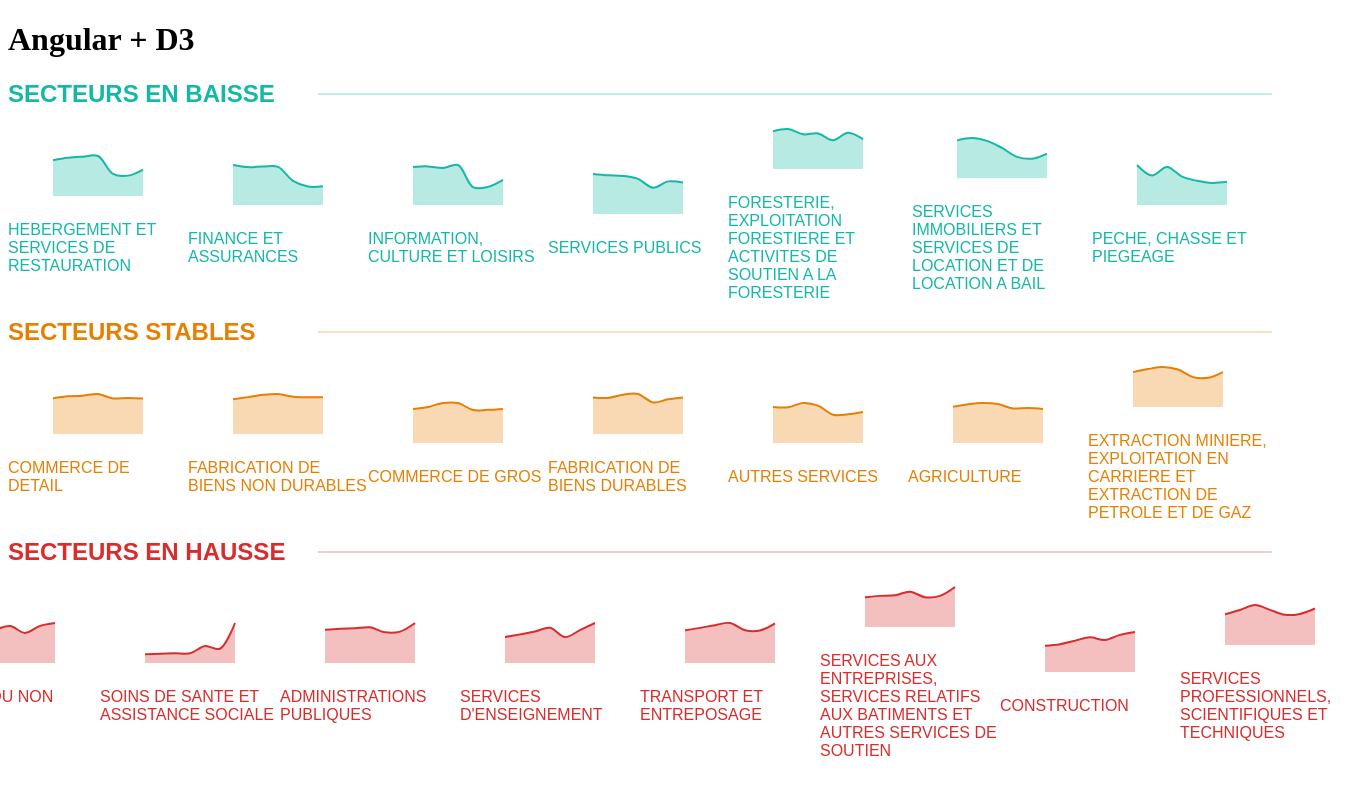
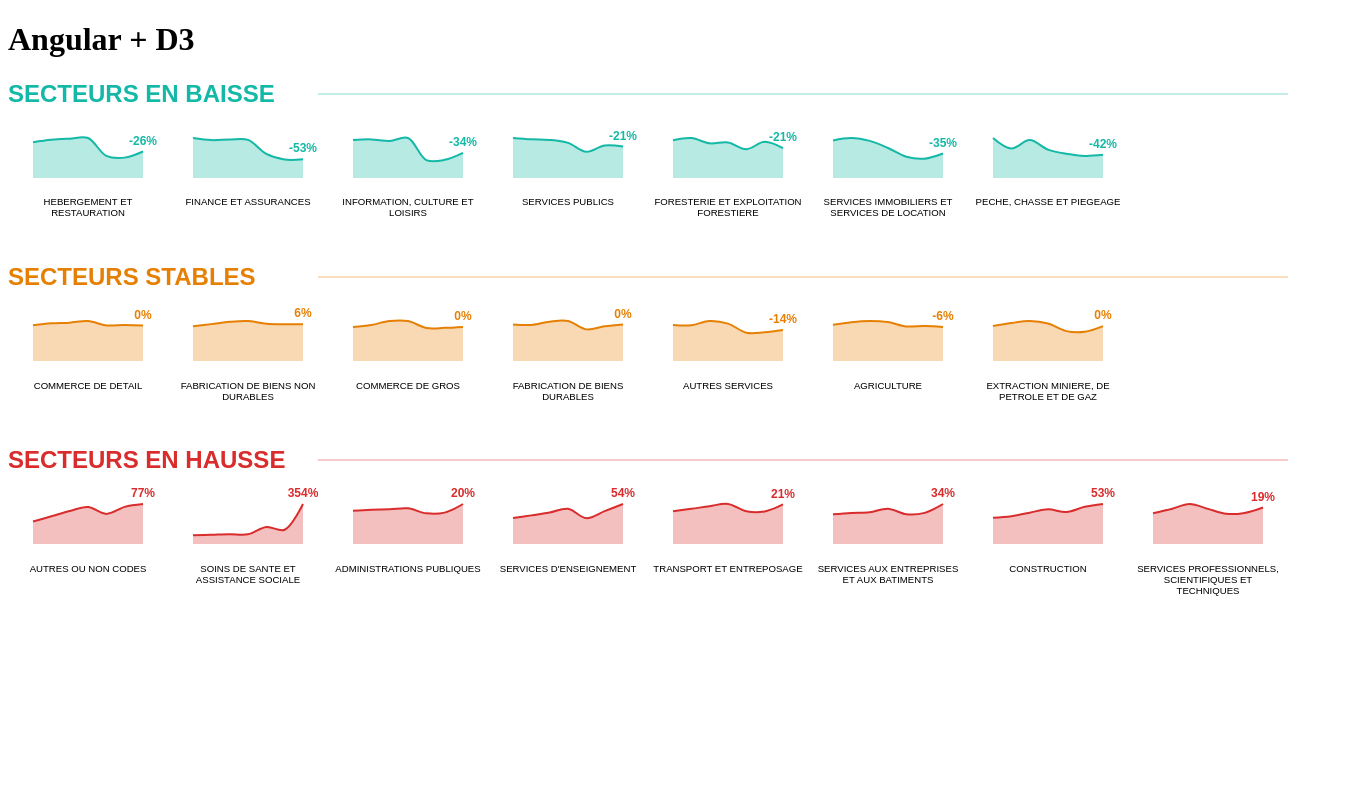
Before and after one commit to ThierryBC-24/ThierryBC-24.github.io, an Angular app in the folder INF8808/: page / in a window 1280 px wide. Shown: the top 794 px of the page, 1360 px wide, since content can reach past the window. Built offline with nearby package versions, Linux system fonts and the light colour scheme.

Commit message:
finished chart (manque tooltip)

```diff
--- a/INF8808/src/app/area-chart-container/area-chart-container.component.html
+++ b/INF8808/src/app/area-chart-container/area-chart-container.component.html
@@ -1,3 +1,4 @@
+<div class="area-graph">
   <div class="baisse">
     <div class="title">
       <h2>SECTEURS EN BAISSE</h2>
@@ -54,3 +55,4 @@
       ></app-area-chart>
     </div>
   </div>
+</div>
--- a/INF8808/src/app/area-chart-container/area-chart-container.component.scss
+++ b/INF8808/src/app/area-chart-container/area-chart-container.component.scss
@@ -1,7 +1,9 @@
 .container {
   display: flex;
-  align-items: center;
-  justify-content: center;
+  align-items: start;
+  justify-content: start;
+  margin-top: 20px;
+  margin-bottom: 30px;
 }
 
 * {
@@ -54,3 +56,8 @@ h2 {
   margin: 0;
   padding: 0;
 }
+
+.area-graph {
+  width: fit-content;
+  margin: auto;
+}
--- a/INF8808/src/app/area-chart/area-chart.component.html
+++ b/INF8808/src/app/area-chart/area-chart.component.html
@@ -1,2 +1,4 @@
-<figure [id]="'area-' + this.id"></figure>
-<p>{{ this.sector }}</p>
+<div class="container">
+  <figure [id]="'area-' + this.id"></figure>
+  <p class="sector">{{ shortenSectorName() }}</p>
+</div>
--- a/INF8808/src/app/area-chart/area-chart.component.scss
+++ b/INF8808/src/app/area-chart/area-chart.component.scss
@@ -0,0 +1,21 @@
+.sector {
+  text-align: center;
+  color: black;
+  font-size: 0.6rem;
+  width: 150px;
+}
+
+.container {
+  display: flex;
+  align-items: center;
+  justify-content: center;
+  flex-direction: column;
+  margin: 5px;
+}
+
+figure {
+  margin-block-start: 0em;
+  margin-block-end: 0em;
+  margin-inline-start: 0px;
+  margin-inline-end: 0px;
+}
--- a/INF8808/src/app/area-chart/area-chart.component.ts
+++ b/INF8808/src/app/area-chart/area-chart.component.ts
@@ -8,6 +8,7 @@ import {
   ViewChild,
 } from '@angular/core';
 import * as d3 from 'd3';
+import { sectorNameMapping } from 'src/constants';
 
 interface DataPoint {
   ANNEE: number;
@@ -28,7 +29,7 @@ export class AreaChartComponent implements AfterViewInit {
   maxY: number = 0;
   private svg: any;
   private margin = 5;
-  private width = 100 - this.margin * 2;
+  private width = 120 - this.margin * 2;
   private height = 50 - this.margin * 2;
   constructor() {}
 
@@ -38,12 +39,17 @@ export class AreaChartComponent implements AfterViewInit {
     this.drawPlot();
   }
 
+  shortenSectorName() {
+    return sectorNameMapping[this.sector] ?? this.sector;
+  }
+
   private createSvg(): void {
     this.svg = d3
       .select('figure#area-' + this.id)
       .append('svg')
       .attr('width', this.width + this.margin * 2)
       .attr('height', this.height + this.margin * 2)
+      .style('overflow', 'visible')
       .append('g')
       .attr('transform', 'translate(' + this.margin + ',' + this.margin + ')');
   }
@@ -91,5 +97,21 @@ export class AreaChartComponent implements AfterViewInit {
       .attr('stroke', this.color) // Outline color
       .attr('stroke-width', 2) // Outline width
       .attr('d', line);
+
+    const last = this.data[this.data.length - 1];
+    const first = this.data[0];
+    const ratio = (last.NB_LESION - first.NB_LESION) / first.NB_LESION;
+
+    // Add text over the last data point
+    this.svg
+      .append('text')
+      .text(`${Math.round(ratio * 100)}%`)
+      .attr('x', x(last.ANNEE))
+      .attr('y', y(last.NB_LESION) - 10)
+      .attr('text-anchor', 'middle')
+      .attr('alignment-baseline', 'middle')
+      .style('font-size', '12px')
+      .style('fill', this.color)
+      .style('font-weight', 'bold');
   }
 }
--- /dev/null
+++ b/INF8808/src/constants.ts
@@ -0,0 +1,11 @@
+export const sectorNameMapping: Record<string, string> = {
+  'HEBERGEMENT ET SERVICES DE RESTAURATION': 'HEBERGEMENT ET RESTAURATION',
+  'FORESTERIE, EXPLOITATION FORESTIERE ET ACTIVITES DE SOUTIEN A LA FORESTERIE':
+    'FORESTERIE ET EXPLOITATION FORESTIERE',
+  'SERVICES IMMOBILIERS ET SERVICES DE LOCATION ET DE LOCATION A BAIL':
+    'SERVICES IMMOBILIERS ET SERVICES DE LOCATION',
+  'EXTRACTION MINIERE, EXPLOITATION EN CARRIERE ET EXTRACTION DE PETROLE ET DE GAZ':
+    'EXTRACTION MINIERE, DE PETROLE ET DE GAZ',
+  'SERVICES AUX ENTREPRISES, SERVICES RELATIFS AUX BATIMENTS ET AUTRES SERVICES DE SOUTIEN':
+    'SERVICES AUX ENTREPRISES ET AUX BATIMENTS',
+};
```
Lines whose indentation alone changed are shown as unchanged.
